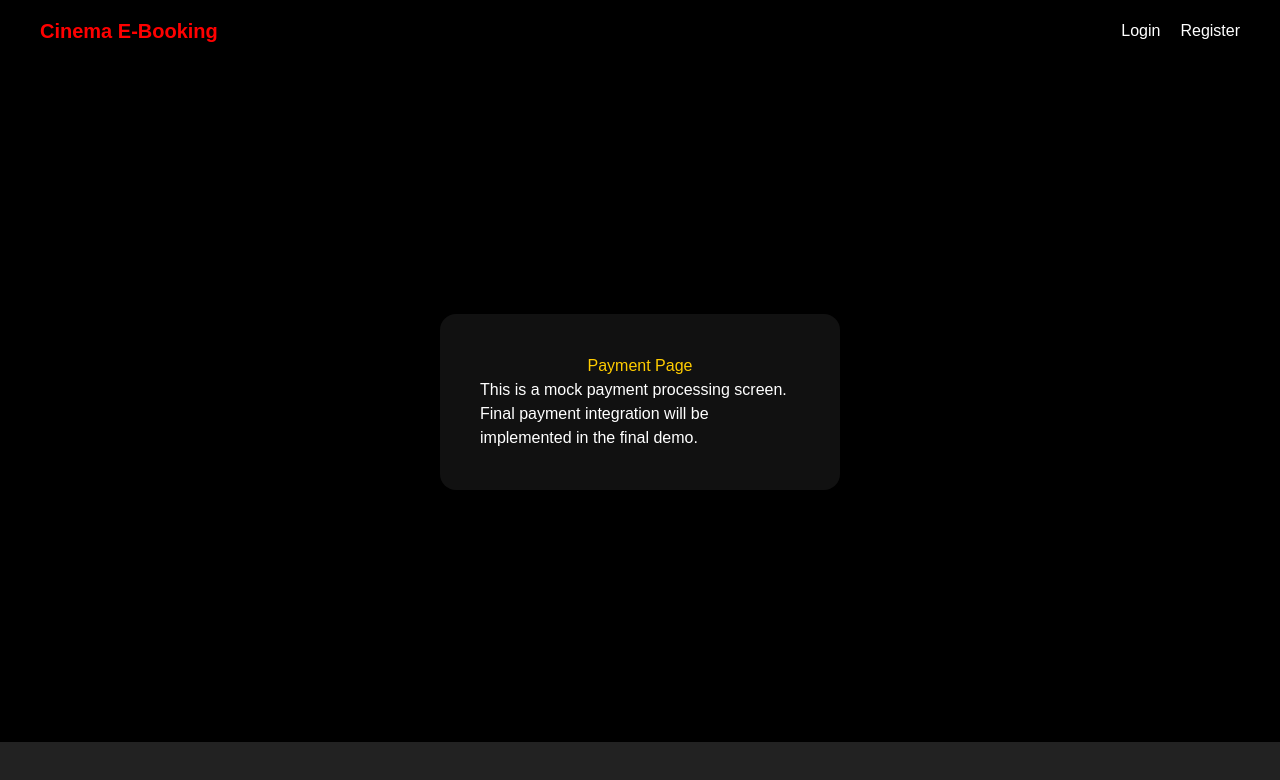
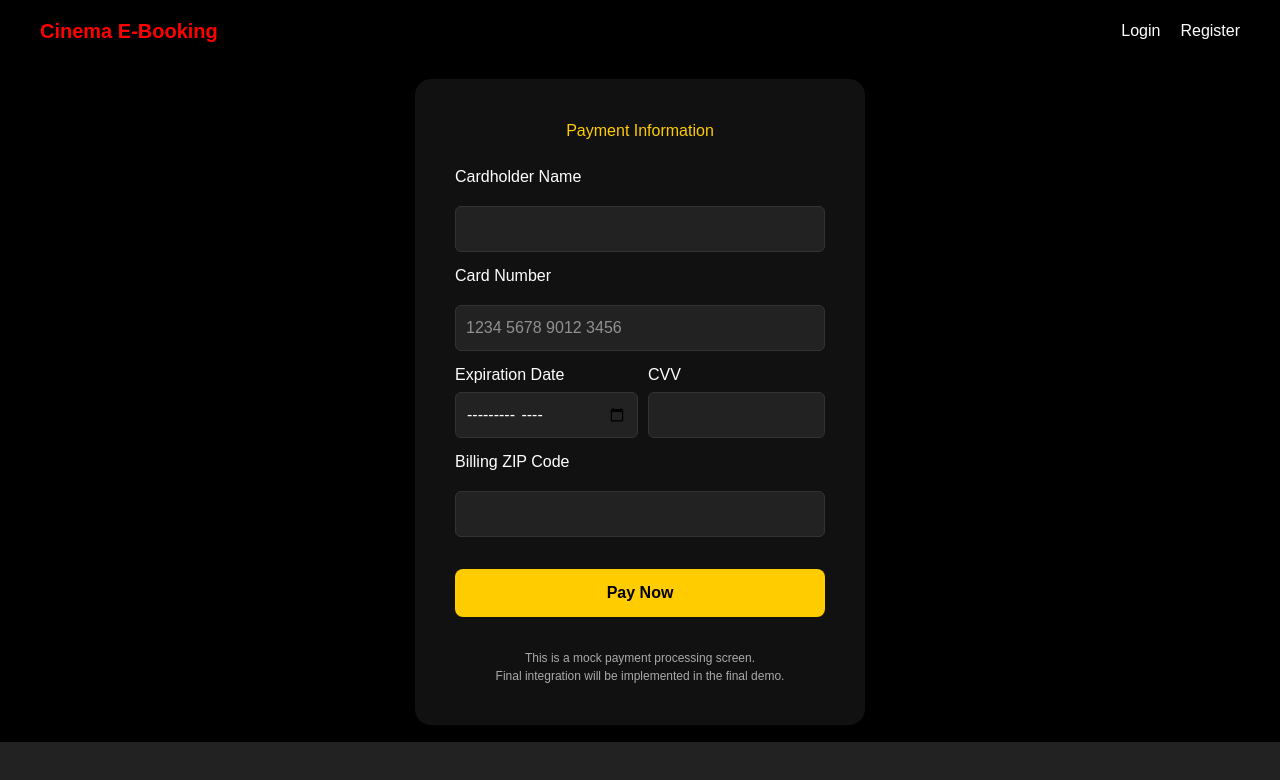
Before and after one commit to laurenlindsey03/Cinema-Ebooking-Site, a Next.js app in the folder my-app/: page /payment in a window 1280 px wide. Shown: the top 780 px of the page. Built offline with nearby package versions, Linux system fonts and the light colour scheme.

Commit message:
Mock payment page

```diff
--- a/my-app/app/payment/page.tsx
+++ b/my-app/app/payment/page.tsx
@@ -1,12 +1,89 @@
 "use client";
 
+import { CSSProperties, useState } from "react";
+
 export default function Payment() {
+  const [name, setName] = useState("");
+  const [cardNumber, setCardNumber] = useState("");
+  const [expiry, setExpiry] = useState("");
+  const [cvv, setCvv] = useState("");
+  const [zip, setZip] = useState("");
+  const [message, setMessage] = useState("");
+
+  function handlePayment() {
+    if (!name || !cardNumber || !expiry || !cvv || !zip) {
+      setMessage("Please complete all payment fields.");
+      return;
+    }
+
+    setMessage("Payment processing... (Mock Demo Only)");
+  }
+
   return (
     <div style={pageStyle}>
       <section style={cardStyle}>
-        <h2 style={titleStyle}>Payment Page</h2>
-        <p>This is a mock payment processing screen.</p>
-        <p>Final payment integration will be implemented in the final demo.</p>
+        <h2 style={titleStyle}>Payment Information</h2>
+
+        <label>Cardholder Name</label>
+        <input
+          style={inputStyle}
+          value={name}
+          onChange={(e) => setName(e.target.value)}
+        />
+
+        <label>Card Number</label>
+        <input
+          style={inputStyle}
+          value={cardNumber}
+          onChange={(e) => setCardNumber(e.target.value)}
+          placeholder="1234 5678 9012 3456"
+        />
+
+        <div style={{ display: "flex", gap: 10 }}>
+          <div style={{ flex: 1 }}>
+            <label>Expiration Date</label>
+            <input
+              type="month"
+              style={inputStyle}
+              value={expiry}
+              onChange={(e) => setExpiry(e.target.value)}
+            />
+          </div>
+
+          <div style={{ flex: 1 }}>
+            <label>CVV</label>
+            <input
+              type="password"
+              style={inputStyle}
+              value={cvv}
+              onChange={(e) => setCvv(e.target.value)}
+              maxLength={4}
+            />
+          </div>
+        </div>
+
+        <label>Billing ZIP Code</label>
+        <input
+          style={inputStyle}
+          value={zip}
+          onChange={(e) => setZip(e.target.value)}
+        />
+
+        <button style={primaryButton} onClick={handlePayment}>
+          Pay Now
+        </button>
+
+        {message && (
+          <p style={{ marginTop: 15, color: "#FFCC00", textAlign: "center" }}>
+            {message}
+          </p>
+        )}
+
+        <p style={{ marginTop: 20, fontSize: 12, color: "#aaa", textAlign: "center" }}>
+          This is a mock payment processing screen.
+          <br />
+          Final integration will be implemented in the final demo.
+        </p>
       </section>
     </div>
   );
@@ -20,15 +97,41 @@ const pageStyle = {
   alignItems: "center"
 };
 
-const cardStyle = {
+const cardStyle: React.CSSProperties = {
   background: "#111",
   padding: 40,
   borderRadius: 16,
-  width: 400,
-  color: "white"
+  width: 450,
+  color: "white",
+  display: "flex",
+  flexDirection: "column",
+  gap: 12
 };
 
 const titleStyle: React.CSSProperties = {
   color: "#FFCC00",
-  textAlign: "center"
+  textAlign: "center",
+  marginBottom: 10
 };
+
+const inputStyle: React.CSSProperties = {
+  padding: 10,
+  borderRadius: 6,
+  border: "1px solid #333",
+  background: "#222",
+  color: "white",
+  width: "100%",
+  marginTop: 5
+};
+
+const primaryButton = {
+  marginTop: 20,
+  width: "100%",
+  padding: 12,
+  background: "#FFCC00",
+  color: "black",
+  border: "none",
+  borderRadius: 8,
+  fontWeight: "bold",
+  cursor: "pointer"
+};
```
